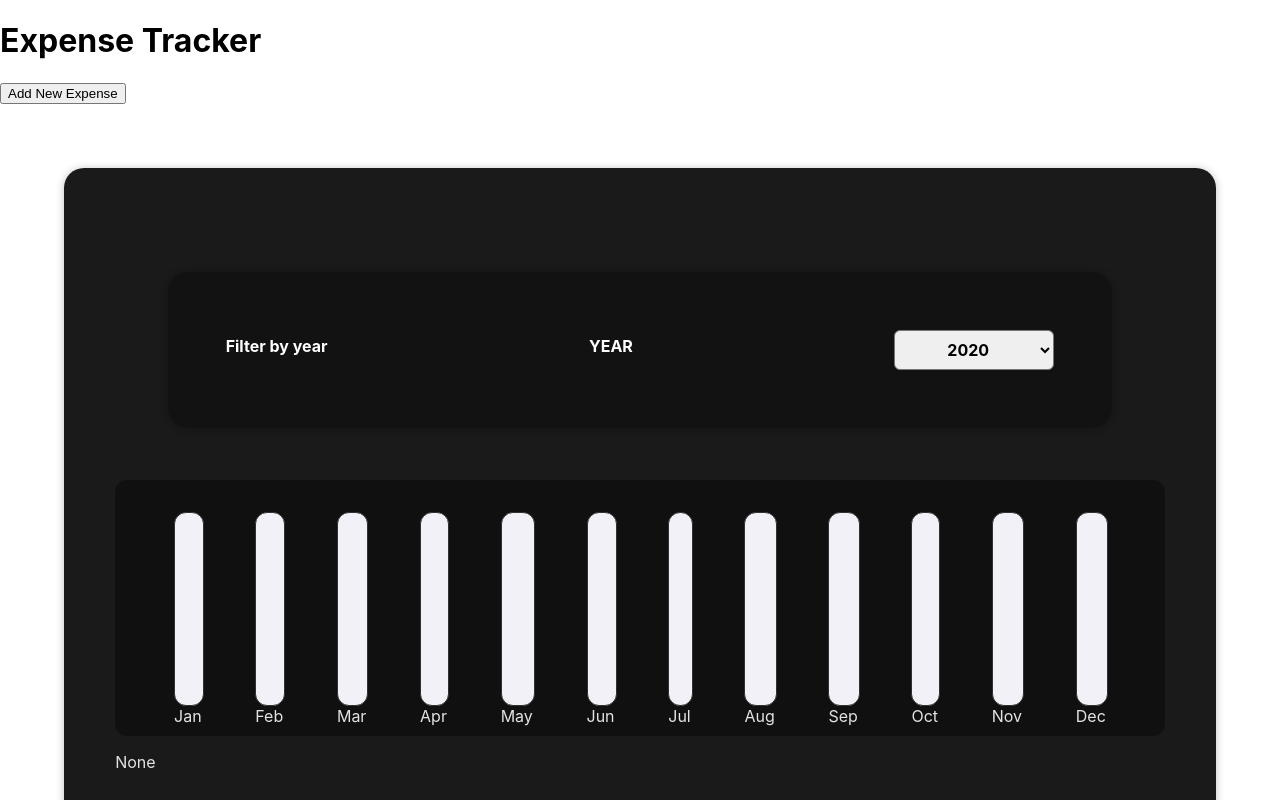
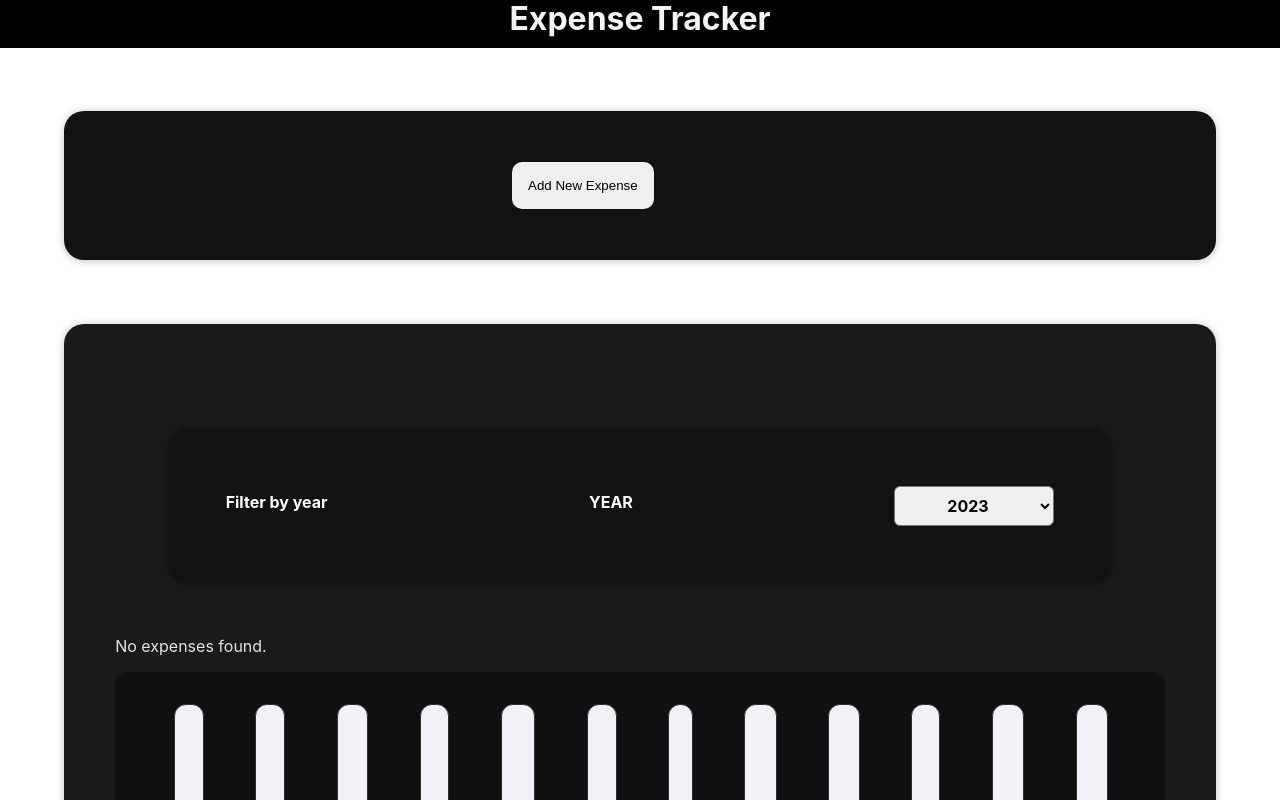
Before and after one commit to CrystalQuest112/Expense-Tracker, a React (Create React App) app: page / in a window 1280 px wide. Shown: the top 800 px of the page. Built offline with nearby package versions, Linux system fonts and the light colour scheme.

Commit message:
CSS Adjustments

```diff
--- a/src/App.js
+++ b/src/App.js
@@ -41,7 +41,17 @@ function App() {
 
   return (
     <div>
-      <h1>Expense Tracker</h1>
+      <h1
+        style={{
+          color: "whitesmoke",
+          backgroundColor: "black",
+          textAlign: "center",
+          margin: -1,
+          paddingBottom: 10,
+        }}
+      >
+        Expense Tracker
+      </h1>
       <div>
         <NewExp prpAddExpense={addExpense} />
         <ExpDisplay expenses={expenses} />
--- a/src/components/ExpDisplay.js
+++ b/src/components/ExpDisplay.js
@@ -4,7 +4,7 @@ import FilterExp from "./FilterExp.js";
 import ExpChart from "./NewExpense/ExpChart";
 
 export default function ExpDisplay(props) {
-  let [yearFilter, setYearFilter] = useState("2020");
+  let [yearFilter, setYearFilter] = useState("");
 
   function changeYear(selectYear) {
     setYearFilter(selectYear);
@@ -16,9 +16,8 @@ export default function ExpDisplay(props) {
   return (
     <div className="card">
       <FilterExp selectYear={changeYear} adjust={yearFilter} />
-      <ExpChart expenses={filteredExpenses} />
       {filteredExpenses.length === 0 ? (
-        <p>None</p>
+        <p>No expenses found. </p>
       ) : (
         filteredExpenses.map((expense) => (
           <ExItems
@@ -29,6 +28,7 @@ export default function ExpDisplay(props) {
           />
         ))
       )}{" "}
+      <ExpChart expenses={filteredExpenses} />
     </div>
   );
 }
--- a/src/components/NewExpense/newExp.css
+++ b/src/components/NewExpense/newExp.css
@@ -1,11 +1,33 @@
  .card {
    margin: 5%;
-   background-color: rgb(216, 207, 195);
+   background-color: rgb(19, 18, 17);
    padding: 4%;
    border-radius: 20px;
    box-shadow: 0 1px 8px rgba(0, 0, 0, 0.25);
 
  }
+
+ .form { margin: 5%;
+  background-color: rgb(19, 18, 17);
+  padding: 4%;
+  border-radius: 20px;
+  box-shadow: 0 1px 8px rgba(0, 0, 0, 0.25);
+  padding-left: 35%;
+ }
+
+button{
+
+  padding: 1rem;
+  border-radius: 10px;
+  border-style: none;
+}
+
+button:hover{
+  cursor: pointer;
+  background-color: gainsboro;
+
+}
+
 .new-expense {
   background-color: #a892ee;
   padding: 1rem;
@@ -16,6 +38,8 @@
   text-align: center;
   box-shadow: 0 1px 8px rgba(0, 0, 0, 0.25);
 }
+
+
 
 .new-expense button {
   font: inherit;
```
Also changed, not shown: src/components/NewExpense/FormExp.css (line endings or trailing spaces).
